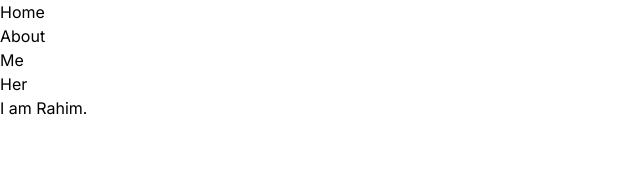
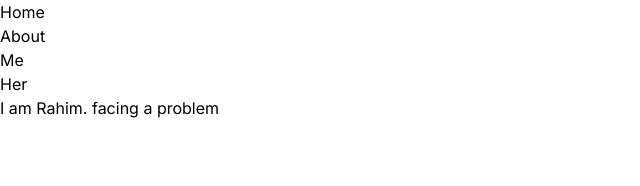
Before and after one commit to Thejellyfish1024/next-js-lws, a Next.js app: page /about/me in a window 1280 px wide. Shown: the top 186 px of the page, without its empty margins (0-640 px from the left). Built offline with nearby package versions, Linux system fonts and the light colour scheme.

Commit message:
Update page.js

```diff
--- a/app/about/me/page.js
+++ b/app/about/me/page.js
@@ -3,7 +3,7 @@
 const Me = () => {
     return (
         <div>
-            I am Rahim.
+            I am Rahim. facing a problem
         </div>
     );
 };
```
